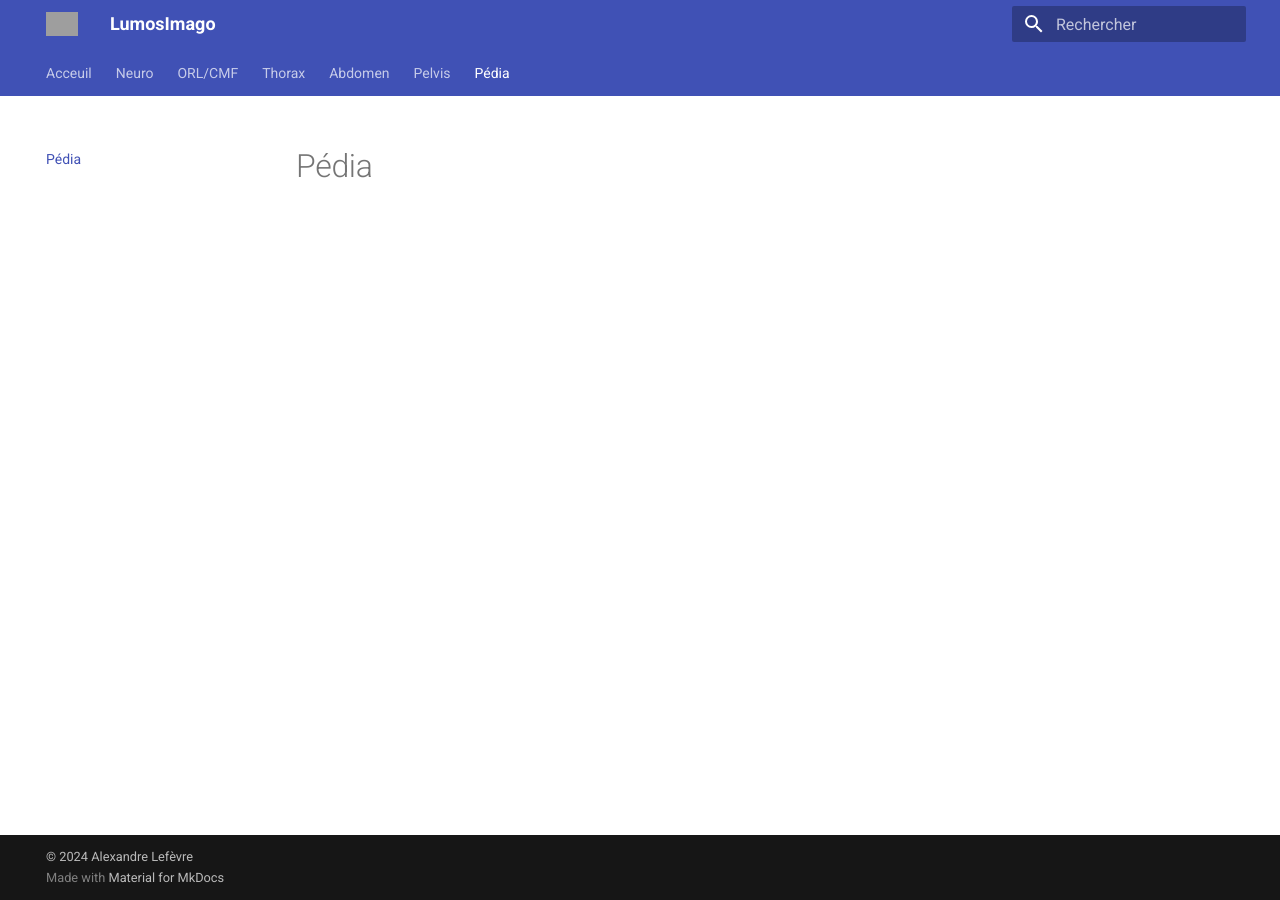
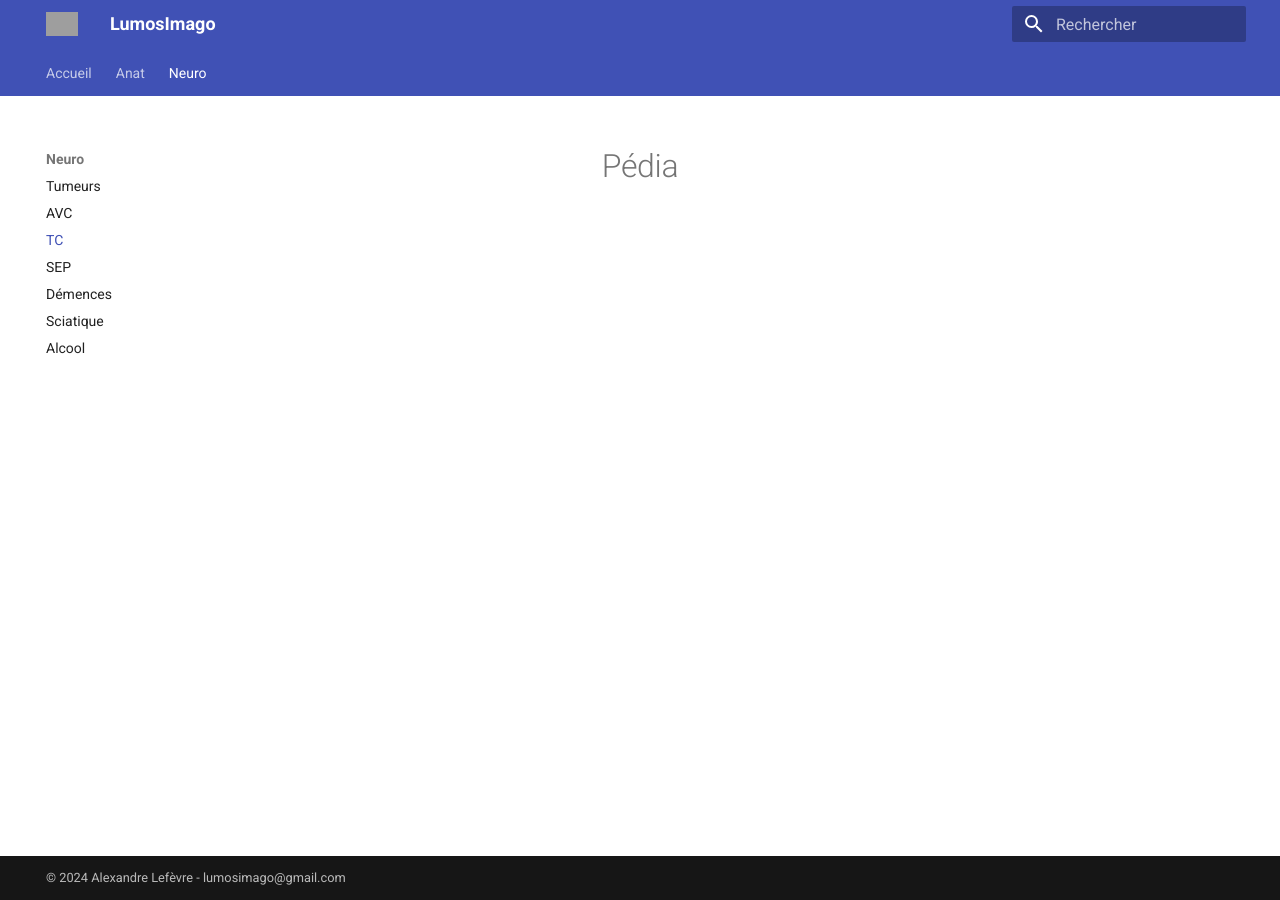
Before and after one commit to drlefevre/lumosimago, an MkDocs documentation site: the page built from docs/neuro/TC.md, in a window 1280 px wide. Built offline with MkDocs 1.6.1 and Material for MkDocs 9.7.7, drawn with Linux system fonts in a browser that asks for light colours; grey boxes are pictures that could not be loaded.

```diff
--- a/docs/index.md
+++ b/docs/index.md
@@ -1,4 +1,8 @@
-# Acceuil
+---
+hide:
+  - navigation
+  - toc
+---
 
 <figure markdown="span">
   [![Martingale](assets/V3.jpg){width="400"}](https://www.amazon.fr/Imagerie-m%C3%A9dicale-Entra%C3%AEnement-Alexandre-Lef%C3%A8vre/dp/2340082617/ref=sr_1_1?__mk_fr_FR=%C3%85M%C3%85%C5%BD%C3%95%C3%91&crid=2AKAHZDPXXJKP&keywords=martingale+imagerie&qid=1707330962&sprefix=martingale+imageri%2Caps%2C79&sr=8-1){:target="_blank"}
--- a/docs/page3.md
+++ /dev/null
@@ -1 +0,0 @@
-# ORL/CMF
--- /dev/null
+++ b/docs/stylesheets/extra.css
@@ -0,0 +1,3 @@
+.md-content .md-typeset h1 {
+    text-align: center;
+}
--- a/mkdocs.yml
+++ b/mkdocs.yml
@@ -1,4 +1,22 @@
 site_name: LumosImago
+
+nav:
+  - Accueil: index.md
+  - Anat:
+    - Tête et cou: anat/tête-cou.md
+    - Thorax: anat/thorax.md
+    - Abdomen et pelvis: anat/abdo-pelv.md
+    - Membres: anat/membres.md
+  - Neuro:
+    - Tumeurs: neuro/tumeurs.md
+    - AVC: neuro/AVC.md
+    - TC: neuro/TC.md
+    - SEP: neuro/SEP.md
+    - Démences: neuro/démences.md
+    - Sciatique: neuro/sciatique.md
+    - Alcool: neuro/alcool.md
+
+
 theme:
   name: material
   features:
@@ -10,11 +28,23 @@ theme:
   favicon: assets/logo brain.svg
   logo: assets/logo brain.svg
 
+plugins:
+  - search
+
 markdown_extensions:
   - attr_list
   - md_in_html
   - toc:
-      toc_depth: 3
+      toc_depth: 2
+  - pymdownx.emoji:
+      emoji_index: !!python/name:material.extensions.emoji.twemoji
+      emoji_generator: !!python/name:material.extensions.emoji.to_svg
 
 copyright: |
-  &copy; 2024 <a href="https://github.com/drlefevre" target="_blank" rel="noopener">Alexandre Lefèvre</a>
+  &copy; 2024 Alexandre Lefèvre - lumosimago@gmail.com
+
+extra:
+  generator: false
+
+extra_css:
+  - stylesheets/extra.css
```
Also changed, not shown: docs/page2.md (deleted, +0 -5 lines), docs/page5.md (deleted, +0 -1 lines), docs/anat/abdo-pelv.md (added), docs/anat/membres.md (added), docs/anat/thorax.md (added), docs/anat/tête-cou.md (added), docs/assets/V3.jpg, docs/neuro/AVC.md (added), docs/neuro/SEP.md (renamed from docs/page4.md), docs/neuro/TC.md (renamed from docs/page7.md), docs/neuro/alcool.md (added), docs/neuro/démences.md (renamed from docs/page6.md), docs/neuro/sciatique.md (added), docs/neuro/tumeurs.md (added).
